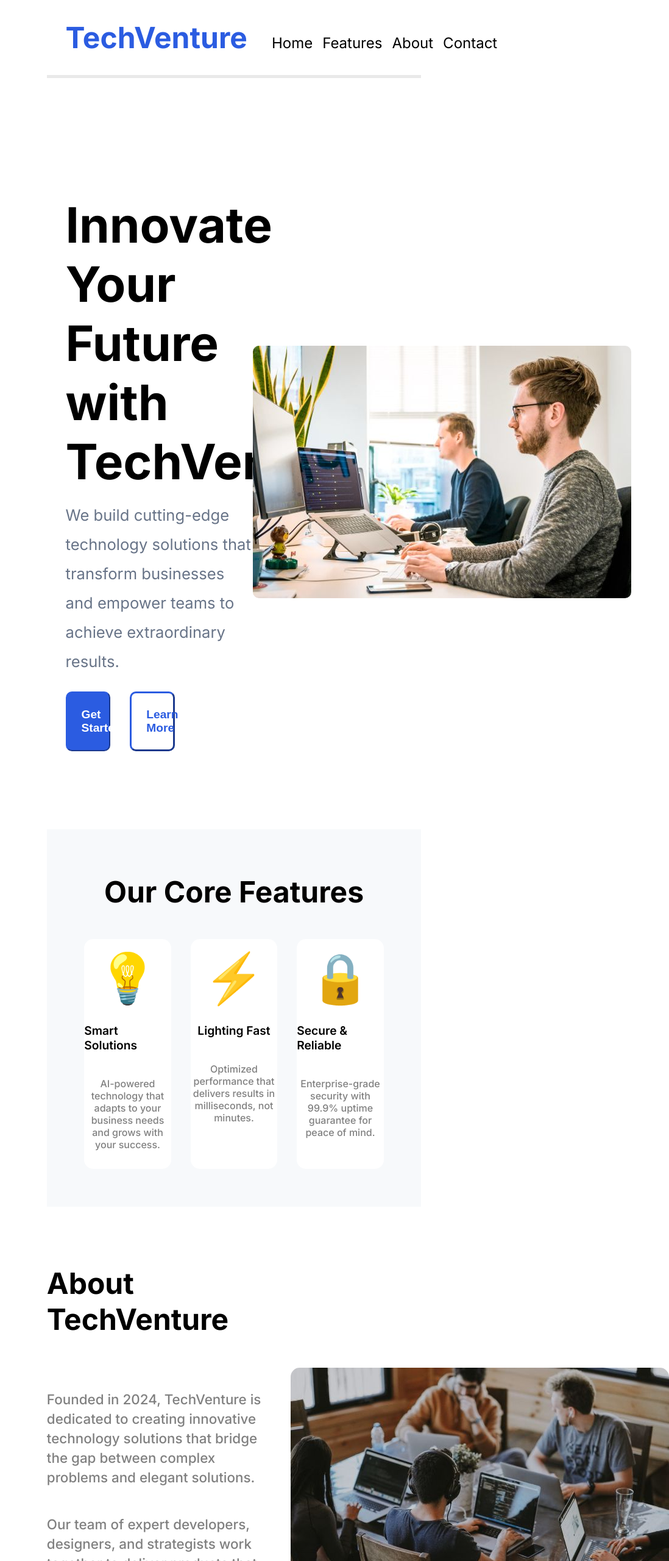
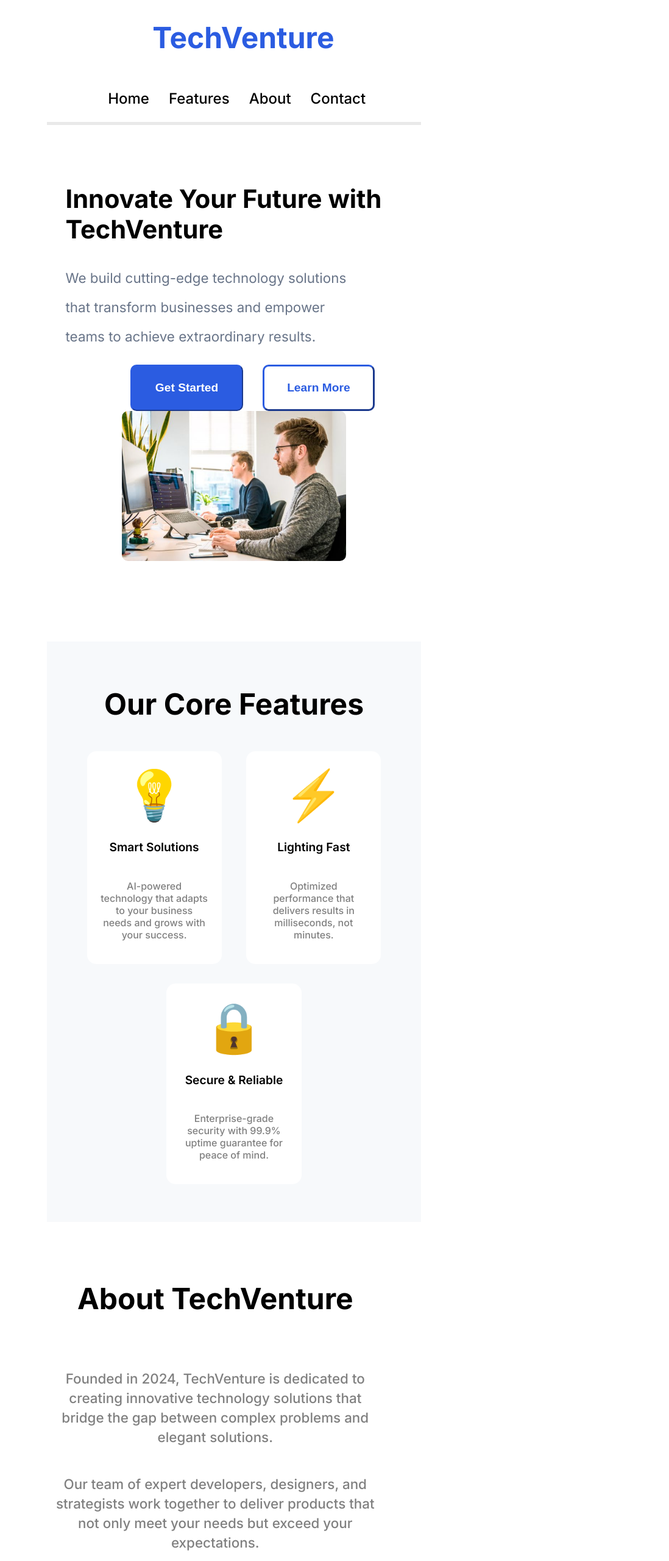
Before and after one commit to charlesanikpe97/FS-Bootcamp-Project2, a plain HTML site: page index.html in a window 768 px wide. Shown: the top 2560 px of the page at 61% size, 1098 px wide, since content can reach past the window. Drawn offline with Linux system fonts and the light colour scheme.

Commit message:
Completed Media Query for tablets

```diff
--- a/index.html
+++ b/index.html
@@ -14,16 +14,16 @@
         <h1 id="logo">TechVenture</h1>
         <nav>
             <ul id="navStyle">
-                <li>Home</li>
-                <li>Features</li>
-                <li>About</li>
-                <li>Contact</li>
+                <li><a href="#home">Home</a></li>
+                <li><a href="#feat">Features</a></li>
+                <li><a href="#abt">About</a></li>
+                <li><a href="#contact">Contact</a></li>
             </ul>
         </nav>
     </header>
 
     <main>
-        <section class="hero">
+        <section class="hero" id="home">
 
             <div class="cta">
                 <h2>Innovate Your Future with TechVenture</h2>
@@ -40,7 +40,7 @@
 
         </section>
 
-        <section class="features">
+        <section class="features" id="feat">
             <h3>Our Core Features</h3>
             <div class="features_details">
                 <div class="details_style">
@@ -62,7 +62,7 @@
         </section>
 
 
-        <section class="about">
+        <section class="about" id="abt">
 
             <div class="about_details">
                 <h4>About TechVenture</h4>
@@ -94,7 +94,7 @@
 
     </main>
 
-    <footer>
+    <footer id="contact">
         <div id="topFoot">
             <div>
                 <h5 id="footLogo">TechVenture</h5>
--- a/style.css
+++ b/style.css
@@ -37,14 +37,30 @@ nav {
     width: 50%;
     gap: 1rem;
     font-size: 1.5rem;
-    font-weight:normal;
+    font-weight:500;
 
 
 }
 
 nav > ul > li {
     list-style: none;
+
 }
+
+nav > ul > li > a {
+    text-decoration: none;
+    color: black;
+}
+
+nav > ul > li :hover {
+    color: #2b5ce1;
+    text-decoration:underline;
+
+}
+
+
+
+
 
 
 /* Hero/Home  */
@@ -63,8 +79,11 @@ main {
     margin-left: auto;
     margin-right: auto;
     display: flex;
+    gap: 10%;
 
 }
+
+
 
 .cta {
     width: 50%;
@@ -100,6 +119,7 @@ main {
     color: white;
     padding: 1.5rem;
     width: 30%;
+    min-width: 30%;
     border-radius: 10px;
     text-decoration-style: solid;
     border-color: #2b5ce1;
@@ -116,6 +136,7 @@ main {
     color: #2b5ce1;
     padding: 1.5rem;
     width: 30%;
+    min-width: 30%;
     border-radius: 10px;
     border-color: #2b5ce1;
     border-width: 3px;
@@ -127,7 +148,8 @@ main {
 }
 
 .image{
-    width: 20%;
+    width: 100%;
+    height: 20%;
     align-self: center;
     border-radius: 10px;
 }
@@ -135,6 +157,8 @@ main {
 .image > img {
     object-fit: fill;
     border-radius: 10px;
+    width: 100%;
+    height: 100%;
 }
 
 
@@ -195,6 +219,9 @@ main {
     font-weight: 500;
     color:gray;
     padding-bottom: 10%;
+    width: 80%;
+    margin-left: auto;
+    margin-right: auto;
 }
 
 
@@ -207,12 +234,13 @@ main {
     margin-right: auto;
     display: flex;
     margin-top: 6rem;
-    gap: 2rem;
+    gap: 4rem;
     padding-bottom: 5%;
+
 }
 
 .about_details {
-    width: 60%;
+    width: 90%;
     display: flex;
     flex-direction: column;
     align-items: center;
@@ -260,7 +288,8 @@ main {
 
 
 .about_image {
-    width: 20%;
+    width: 100%;
+    height: 20%;
     align-self: center;
     border-radius: 15px;
 
@@ -269,6 +298,8 @@ main {
 #lastImg {
     object-fit: fill;
     border-radius: 15px;
+    width: 100%;
+
 }
 
 
@@ -342,3 +373,86 @@ hr {
     font-size: 1rem;
     font-weight: 500;
 }
+
+
+/* Tablet Media Query */
+
+
+@media screen and (min-width: 768px) and (max-width: 1024px) {
+    header {
+        flex-direction: column;
+        align-items: center;
+    }
+
+    #navStyle {
+        gap: 2rem;
+    }
+
+    .hero {
+        flex-direction: column;
+
+    }
+
+    main {
+        margin-top: 6rem;
+    }
+
+    .cta {
+        width: 100%;
+    }
+
+    .cta > h2 {
+        font-size: 2.6rem;
+    }
+
+    .cta > p {
+        width: 80%;
+        font-size: 1.4rem;
+    }
+
+    .buttons {
+       justify-content: center;
+       width: 100%;
+    }
+
+    .image {
+        width: 60%;
+    }
+
+    .features_details {
+        flex-wrap: wrap;
+        width: 80%;
+        margin-left: 0;
+        margin-right: 0;
+        justify-content: flex-start;
+
+
+    }
+
+    .details_style {
+        width: 45%;
+    }
+
+    .about {
+        flex-direction: column;
+    }
+
+
+    .about_details > p {
+        text-align: center;
+    }
+
+    .about_image {
+        width: 40%;
+        align-self: self-start;
+        padding-bottom: 3rem;
+    }
+
+    #topFoot {
+        flex-wrap: wrap;
+        width: 80%;
+    }
+}
+
+
+/* Mobile Phone Media Query */
```
